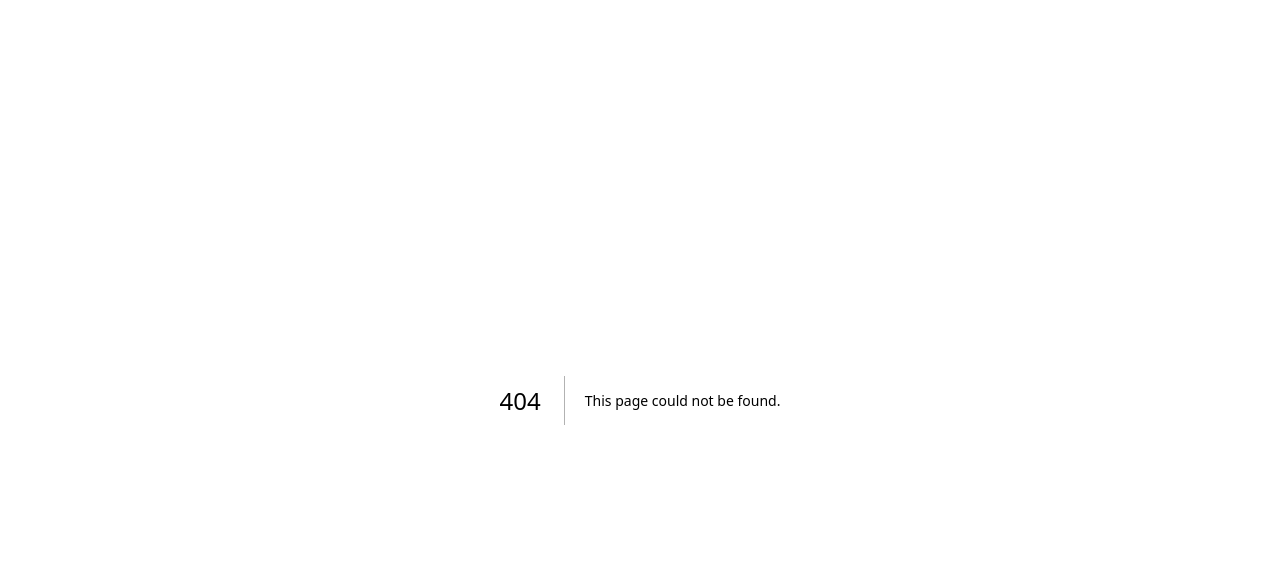
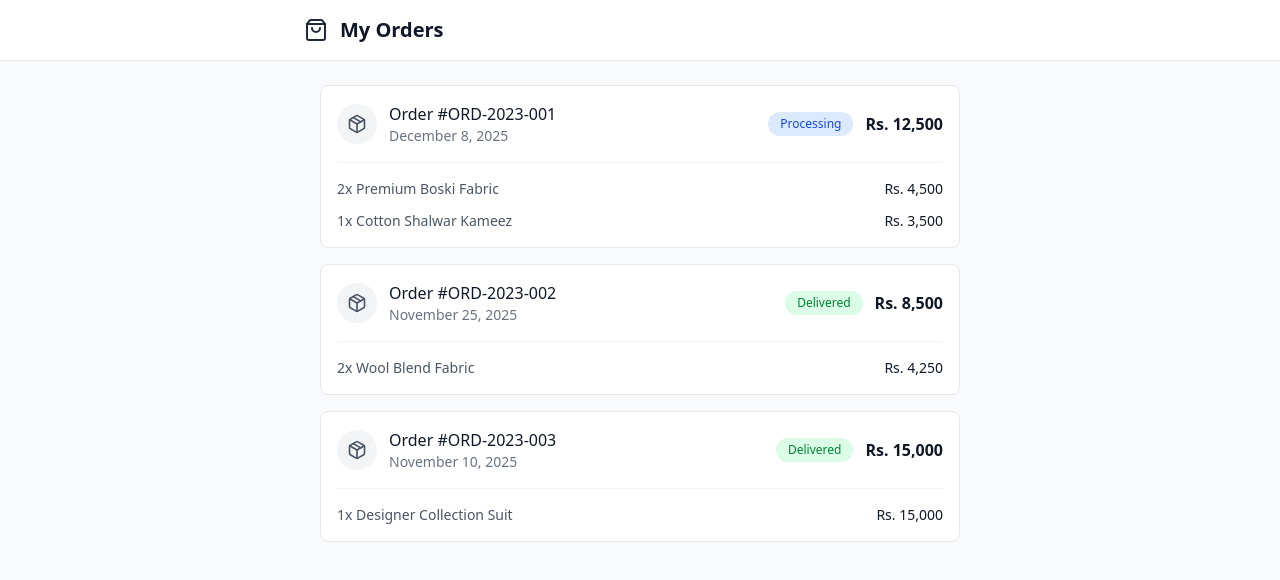
Before and after one commit to rizwanabdullah11/fayyaz-fabrics, a Next.js app: page /orders in a window 1280 px wide. Before the commit this address had no page. Shown: the top 580 px of the page. Built offline with nearby package versions, Linux system fonts and the light colour scheme.

Commit message:
here I create a my order screen

```diff
--- /dev/null
+++ b/src/app/orders/page.js
@@ -0,0 +1,72 @@
+import { ShoppingBag } from "lucide-react"
+import OrderCard from "@/components/OrderCard"
+
+// Mock data for orders
+const mockOrders = [
+    {
+        id: "ORD-2023-001",
+        date: "December 8, 2025",
+        status: "Processing",
+        total: 12500,
+        items: [
+            { name: "Premium Boski Fabric", quantity: 2, price: 4500 },
+            { name: "Cotton Shalwar Kameez", quantity: 1, price: 3500 }
+        ]
+    },
+    {
+        id: "ORD-2023-002",
+        date: "November 25, 2025",
+        status: "Delivered",
+        total: 8500,
+        items: [
+            { name: "Wool Blend Fabric", quantity: 2, price: 4250 }
+        ]
+    },
+    {
+        id: "ORD-2023-003",
+        date: "November 10, 2025",
+        status: "Delivered",
+        total: 15000,
+        items: [
+            { name: "Designer Collection Suit", quantity: 1, price: 15000 }
+        ]
+    }
+]
+
+export default function OrdersPage() {
+    return (
+        <div className="min-h-screen bg-gray-50 pb-20">
+            {/* Header */}
+            <div className="bg-white border-b border-gray-200 px-4 py-4 sticky top-0 z-10">
+                <div className="flex items-center gap-3 max-w-2xl mx-auto">
+                    <ShoppingBag className="w-6 h-6 text-gray-800" />
+                    <h1 className="text-xl font-bold text-gray-900">My Orders</h1>
+                </div>
+            </div>
+
+            <div className="max-w-2xl mx-auto px-4 py-6">
+                {mockOrders.length > 0 ? (
+                    <div className="space-y-4">
+                        {mockOrders.map((order) => (
+                            <OrderCard key={order.id} order={order} />
+                        ))}
+                    </div>
+                ) : (
+                    <div className="flex flex-col items-center justify-center py-12 text-center">
+                        <div className="w-16 h-16 bg-gray-100 rounded-full flex items-center justify-center mb-4">
+                            <ShoppingBag className="w-8 h-8 text-gray-400" />
+                        </div>
+                        <h2 className="text-lg font-medium text-gray-900 mb-2">No orders yet</h2>
+                        <p className="text-gray-500 mb-6">Start shopping to see your orders here.</p>
+                        <a
+                            href="/"
+                            className="px-6 py-2 bg-gray-900 text-white rounded-full font-medium hover:bg-gray-800 transition-colors"
+                        >
+                            Start Shopping
+                        </a>
+                    </div>
+                )}
+            </div>
+        </div>
+    )
+}
--- /dev/null
+++ b/src/components/OrderCard.jsx
@@ -0,0 +1,41 @@
+import { Package, ChevronRight } from "lucide-react"
+
+export default function OrderCard({ order }) {
+    return (
+        <div className="bg-white border border-gray-200 rounded-lg p-4 hover:shadow-md transition-shadow">
+            <div className="flex flex-col sm:flex-row sm:items-center justify-between gap-4 mb-4">
+                <div className="flex items-center gap-3">
+                    <div className="w-10 h-10 bg-gray-100 rounded-full flex items-center justify-center">
+                        <Package className="w-5 h-5 text-gray-600" />
+                    </div>
+                    <div>
+                        <h3 className="font-medium text-gray-900">Order #{order.id}</h3>
+                        <p className="text-sm text-gray-500">{order.date}</p>
+                    </div>
+                </div>
+                <div className="flex items-center gap-3">
+                    <span className={`px-3 py-1 rounded-full text-xs font-medium ${order.status === 'Delivered' ? 'bg-green-100 text-green-700' :
+                            order.status === 'Processing' ? 'bg-blue-100 text-blue-700' :
+                                'bg-yellow-100 text-yellow-700'
+                        }`}>
+                        {order.status}
+                    </span>
+                    <span className="font-semibold text-gray-900">Rs. {order.total.toLocaleString()}</span>
+                </div>
+            </div>
+
+            <div className="border-t border-gray-100 pt-4">
+                <div className="space-y-3">
+                    {order.items.map((item, index) => (
+                        <div key={index} className="flex items-center justify-between text-sm">
+                            <span className="text-gray-600">
+                                {item.quantity}x {item.name}
+                            </span>
+                            <span className="text-gray-900 font-medium">Rs. {item.price.toLocaleString()}</span>
+                        </div>
+                    ))}
+                </div>
+            </div>
+        </div>
+    )
+}
--- a/src/components/Sidebar.jsx
+++ b/src/components/Sidebar.jsx
@@ -103,6 +103,10 @@ export default function Sidebar({ isOpen, onClose }) {
                             <a href="#" className="flex items-center gap-3 px-4 py-3 rounded-lg bg-gray-50 hover:bg-gray-100 transition-all group">
                                 <User className="w-4 h-4 text-gray-600" />
                                 <span className="font-semibold text-gray-700">My Account</span>
+                            </a>
+                            <a href="/orders" className="flex items-center gap-3 px-4 py-3 rounded-lg bg-gray-50 hover:bg-gray-100 transition-all group">
+                                <ShoppingBag className="w-4 h-4 text-gray-600" />
+                                <span className="font-semibold text-gray-700">My Orders</span>
                             </a>
                             <a href="#" className="flex items-center gap-3 px-4 py-3 rounded-lg bg-gray-50 hover:bg-gray-100 transition-all group">
                                 <Settings className="w-4 h-4 text-gray-600" />
```
